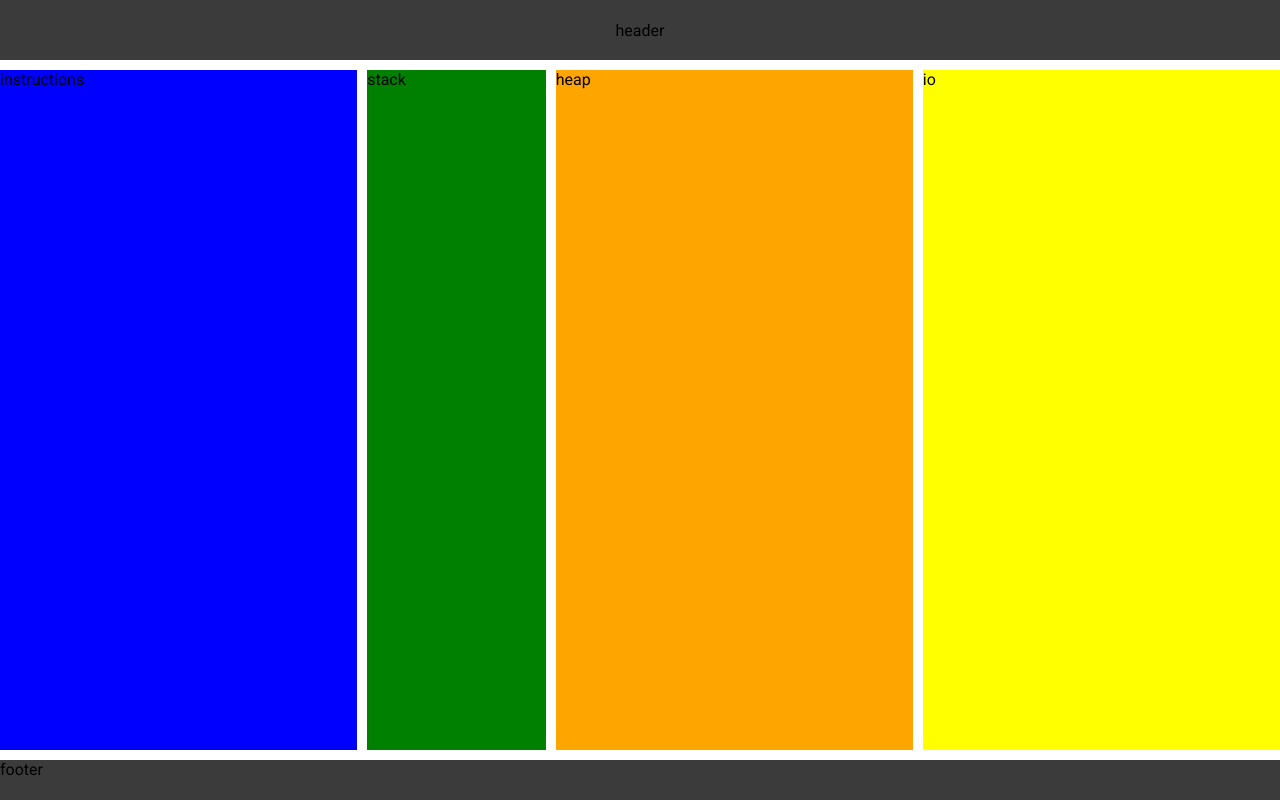
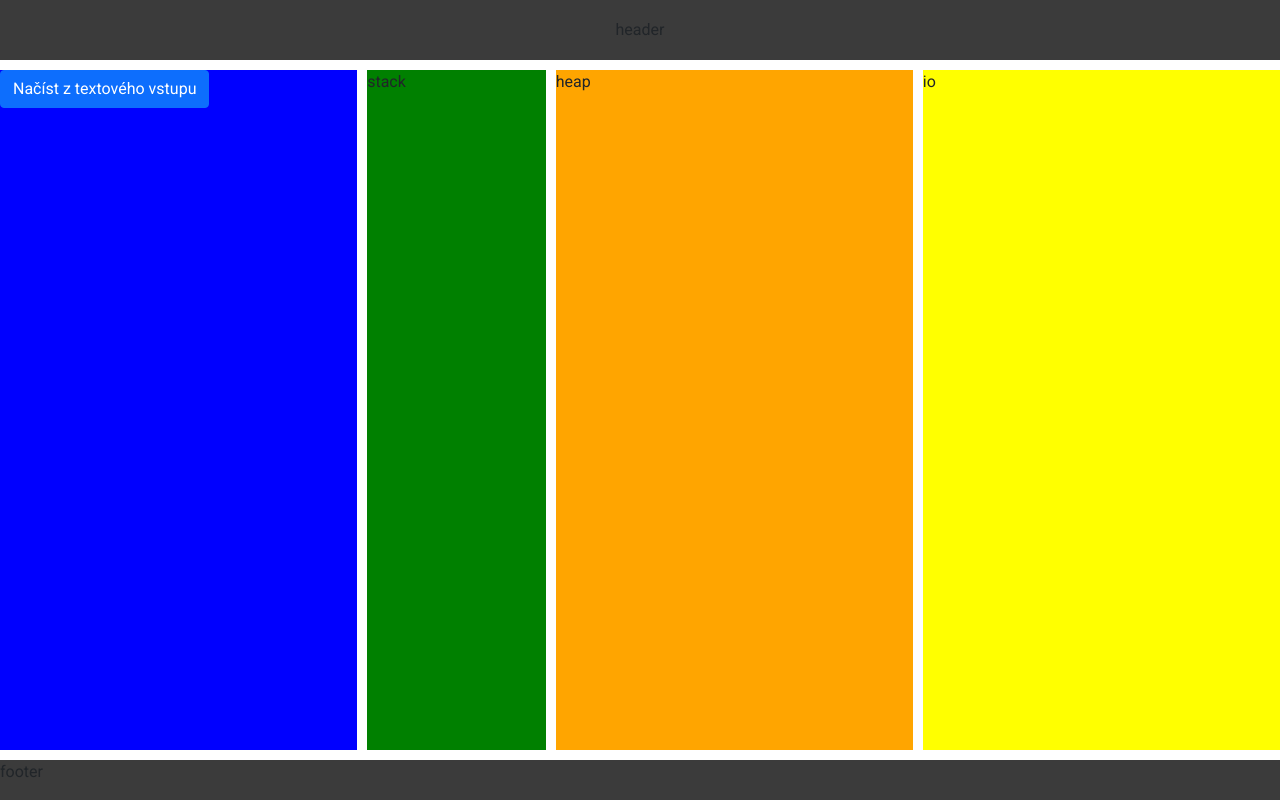
Before and after one commit to SpeekeR99/ZS23_FJP_PL0_INTERPRETER_Kimlova_Zappe, a Next.js app in the folder pl0/: page / in a window 1280 px wide. Built offline with nearby package versions, Linux system fonts and the light colour scheme.

Commit message:
Instructions

```diff
--- /dev/null
+++ b/pl0/components/general/OKView.tsx
@@ -0,0 +1,6 @@
+import React from 'react';
+import { Badge } from 'react-bootstrap';
+
+export function OKView({ value }: { value: boolean }) {
+    return <Badge bg={value ? 'success' : 'danger'}>{value ? 'OK' : 'Error'}</Badge>;
+}
--- /dev/null
+++ b/pl0/components/instructions/InstructionsLoader.tsx
@@ -0,0 +1,113 @@
+import React, { useEffect, useState } from 'react';
+import { Badge, Button, Modal } from 'react-bootstrap';
+import { Instruction } from '../../core/model';
+import { ParseAndValidate, PreprocessingError } from '../../core/validator';
+import { OKView } from '../general/OKView';
+
+type InstructionsLoaderProps = {
+    instructionsLoaded: (
+        instructions: Instruction[],
+        validationOK: boolean,
+        validationErrors: PreprocessingError[]
+    ) => void;
+};
+
+export function InstructionsLoader(props: InstructionsLoaderProps) {
+    const [showTextEdit, setShowTextEdit] = useState(false);
+    const [showFileSubmit, setShowFileSubmit] = useState(false);
+
+    const handleClose = (fnc: (show: boolean) => void) => fnc(false);
+    const handleShow = (fnc: (show: boolean) => void) => fnc(true);
+
+    const [textInstructions, setTextInstructions] = useState('');
+
+    const [parseOK, setParseOK] = useState(false);
+    const [validationOK, setValidationOK] = useState(false);
+    const [parseErrors, setParseErrors] = useState<PreprocessingError[]>([]);
+    const [validationErrors, setValidationErrors] = useState<PreprocessingError[]>([]);
+
+    function onChange(e: React.FormEvent<HTMLTextAreaElement>): void {
+        setTextInstructions(e.currentTarget.value);
+    }
+
+    useEffect(() => {
+        console.log('test');
+        const pav = ParseAndValidate(textInstructions.trim());
+        console.log(pav);
+
+        setParseOK(pav.parseOK);
+        setValidationOK(pav.validationOK);
+
+        setParseErrors(pav.parseErrors);
+        setValidationErrors(pav.validationErrors);
+    }, [textInstructions]);
+
+    function ParseErrorsView() {
+        return (
+            <div>
+                Parsování instrukcí: <OKView value={parseOK} />
+                {parseErrors.map((e) => (
+                    <code style={{ display: 'block' }}>
+                        {e.rowIndex}: {e.error}
+                    </code>
+                ))}
+            </div>
+        );
+    }
+    function ValidationErrorsView() {
+        return (
+            <div>
+                Validace instrukcí: <OKView value={validationOK} />
+            </div>
+        );
+    }
+
+    return (
+        <>
+            <Button variant="primary" onClick={() => handleShow(setShowTextEdit)}>
+                Načíst z textového vstupu
+            </Button>
+
+            <Modal
+                show={showTextEdit}
+                onHide={() => handleClose(setShowTextEdit)}
+                backdrop="static"
+                keyboard={false}
+                size="lg"
+            >
+                <Modal.Header closeButton>
+                    <Modal.Title>Načíst z textového vstupu</Modal.Title>
+                </Modal.Header>
+                <Modal.Body>
+                    <div style={{}}>
+                        <textarea
+                            style={{ width: '100%' }}
+                            rows={15}
+                            value={textInstructions}
+                            onChange={onChange}
+                        />
+
+                        <div>
+                            <ParseErrorsView />
+                            {parseOK && <ValidationErrorsView />}
+                        </div>
+                    </div>
+                </Modal.Body>
+                <Modal.Footer>
+                    <Button
+                        variant="secondary"
+                        onClick={() => handleClose(setShowTextEdit)}
+                    >
+                        Zrušit
+                    </Button>
+                    <Button
+                        variant="primary"
+                        onClick={() => handleClose(setShowTextEdit)}
+                    >
+                        Uložit
+                    </Button>
+                </Modal.Footer>
+            </Modal>
+        </>
+    );
+}
--- /dev/null
+++ b/pl0/components/instructions/index.tsx
@@ -0,0 +1,24 @@
+import React, { useState } from 'react';
+import { Button, Modal } from 'react-bootstrap';
+import { Instruction } from '../../core/model';
+import { PreprocessingError } from '../../core/validator';
+import { InstructionsLoader } from './InstructionsLoader';
+
+type InstructionProps = {
+    instructions: Instruction[];
+    validationOK: boolean;
+    validationErrors: PreprocessingError[];
+    instructionsLoaded: (
+        instructions: Instruction[],
+        validationOK: boolean,
+        validationErrors: PreprocessingError[]
+    ) => void;
+};
+
+export function Instructions(props: InstructionProps) {
+    return (
+        <div>
+            <InstructionsLoader instructionsLoaded={props.instructionsLoaded} />
+        </div>
+    );
+}
--- a/pl0/package.json
+++ b/pl0/package.json
@@ -9,12 +9,14 @@
       "lint": "next lint"
    },
    "dependencies": {
+      "bootstrap": "^5.1.3",
       "classnames": "^2.3.1",
       "next": "12.0.4",
       "next-compose-plugins": "^2.2.1",
       "next-optimized-images": "^2.6.2",
       "react": "17.0.2",
-      "react-dom": "17.0.2",
+      "react-bootstrap": "^2.0.3",
+      "react-dom": "^17.0.2",
       "webpack": "^5.64.4"
    },
    "devDependencies": {
--- a/pl0/pages/_app.tsx
+++ b/pl0/pages/_app.tsx
@@ -1,8 +1,20 @@
+import type { AppProps } from 'next/app';
+import 'bootstrap/dist/css/bootstrap.min.css';
+
 import '../styles/globals.css';
-import type { AppProps } from 'next/app';
+
+import React from 'react';
+import Head from 'next/head';
 
 function MyApp({ Component, pageProps }: AppProps) {
-    return <Component {...pageProps} />;
+    return (
+        <>
+            <Head>
+                <meta name="viewport" content="width=device-width, initial-scale=1" />
+            </Head>
+            <Component {...pageProps} />
+        </>
+    );
 }
 
 export default MyApp;
--- a/pl0/pages/index.tsx
+++ b/pl0/pages/index.tsx
@@ -11,14 +11,30 @@ import {
     InstructionType,
 } from '../core/model';
 import { InitModel } from '../core/operations';
+import { Instructions } from '../components/instructions';
+import { PreprocessingError } from '../core/validator';
 
 const Home: NextPage = () => {
     const [model, setModel] = useState<DataModel | null>(null);
     const [models, setModels] = useState<DataModel[]>([]);
 
     const [version, setVersion] = useState<number>(0);
+    const [inputTxt, setInputTxt] = useState<string>('');
+
     const [instructions, setInstructions] = useState<Instruction[]>([]);
-    const [inputTxt, setInputTxt] = useState<string>('');
+    const [validationOK, setValidationOK] = useState<boolean>(false);
+    const [validationErrors, setValidationErrors] = useState<PreprocessingError[]>([]);
+
+    function instructionsLoaded(
+        instructions: Instruction[],
+        validationOK: boolean,
+        validationErrors: PreprocessingError[]
+    ) {
+        setValidationOK(validationOK);
+        setValidationErrors(validationErrors);
+
+        setInstructions(instructions);
+    }
 
     function start() {
         const m = InitModel(1024 * 512, 5000);
@@ -70,7 +86,14 @@ const Home: NextPage = () => {
             </Head>
 
             <div className={styles.header}>header</div>
-            <div className={styles.instructions}>instructions</div>
+            <div className={styles.instructions}>
+                <Instructions
+                    instructions={instructions}
+                    validationErrors={[]}
+                    validationOK={true}
+                    instructionsLoaded={instructionsLoaded}
+                />
+            </div>
             <div className={styles.stack}>stack</div>
             <div className={styles.heap}>heap</div>
             <div className={styles.io}>io</div>
--- a/pl0/styles/globals.css
+++ b/pl0/styles/globals.css
@@ -8,3 +8,6 @@ body {
     width: 100vw;
     height: 100vh;
 }
+
+code {
+}
```
Also changed, not shown: 1 other file (tests, documents, lock files or other folders).
